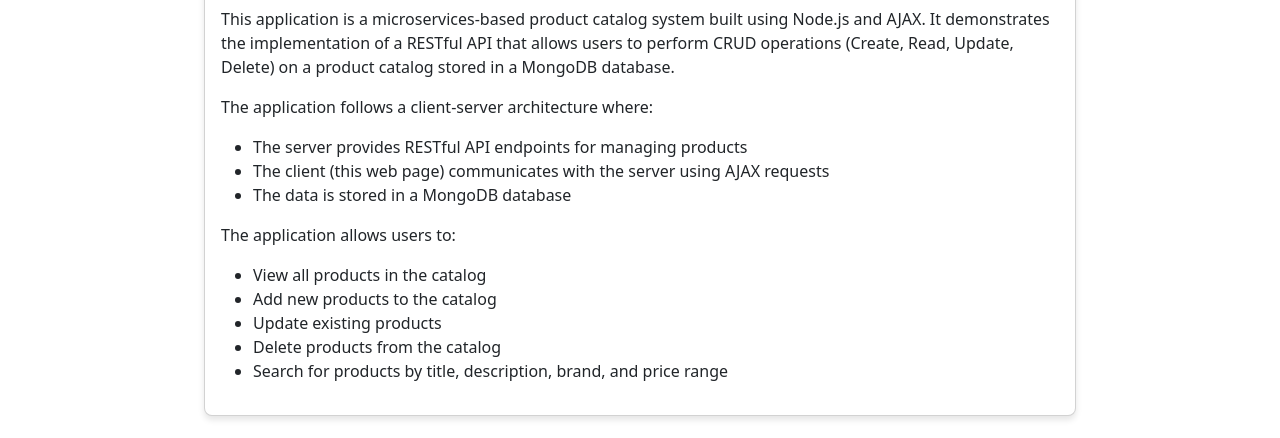
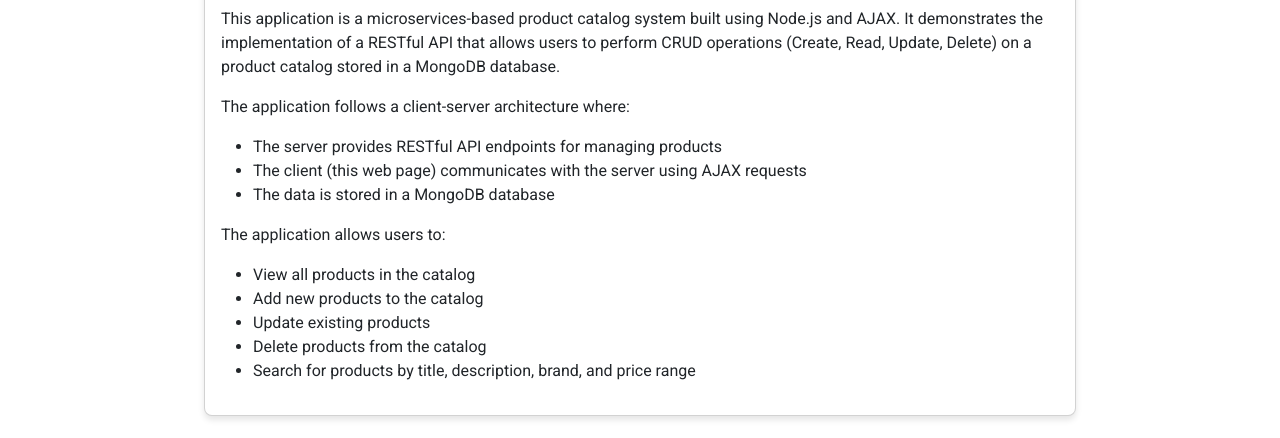
Before and after one commit to DanMGocan/microservices_assignment_DS, a website: page public/about.html in a window 1280 px wide. Shown: the part 177-615 px from the top of the page. Drawn offline with nearby package versions, Linux system fonts and the light colour scheme.

Commit message:
README.md updated and Roboto font added

```diff
--- a/public/about.html
+++ b/public/about.html
@@ -4,6 +4,10 @@
     <meta charset="UTF-8">
     <meta name="viewport" content="width=device-width, initial-scale=1.0">
     <title>About - Product Catalog Microservice</title>
+    <!-- Google Fonts -->
+    <link rel="preconnect" href="https://fonts.googleapis.com">
+    <link rel="preconnect" href="https://fonts.gstatic.com" crossorigin>
+    <link href="https://fonts.googleapis.com/css2?family=Roboto:ital,wght@0,100..900;1,100..900&display=swap" rel="stylesheet">
     <!-- Bootstrap CSS -->
     <link href="https://cdn.jsdelivr.net/npm/bootstrap@5.3.0-alpha1/dist/css/bootstrap.min.css" rel="stylesheet">
     <!-- Custom CSS -->
--- a/public/css/style.css
+++ b/public/css/style.css
@@ -1,4 +1,9 @@
 /* Custom styling on top of Bootstrap */
+
+/* Apply Roboto font to the entire application */
+body {
+    font-family: 'Roboto', sans-serif;
+}
 
 /* Product card styling */
 .product-card {
```
Also changed, not shown: public/index.html (+4 -0 lines), README.md.
